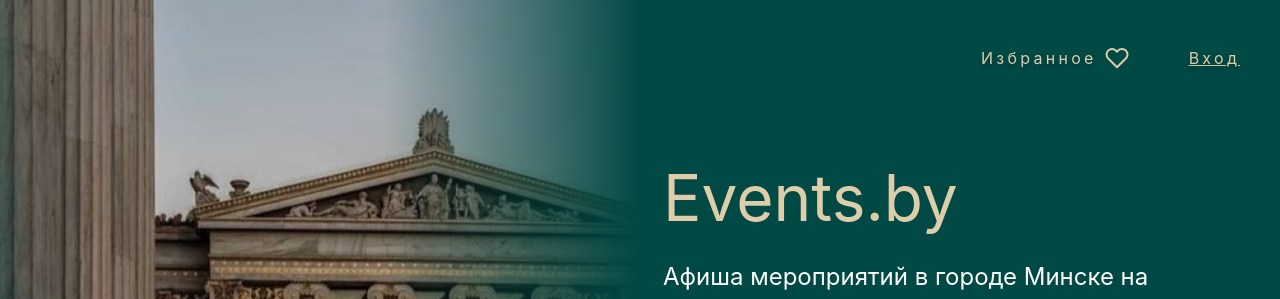
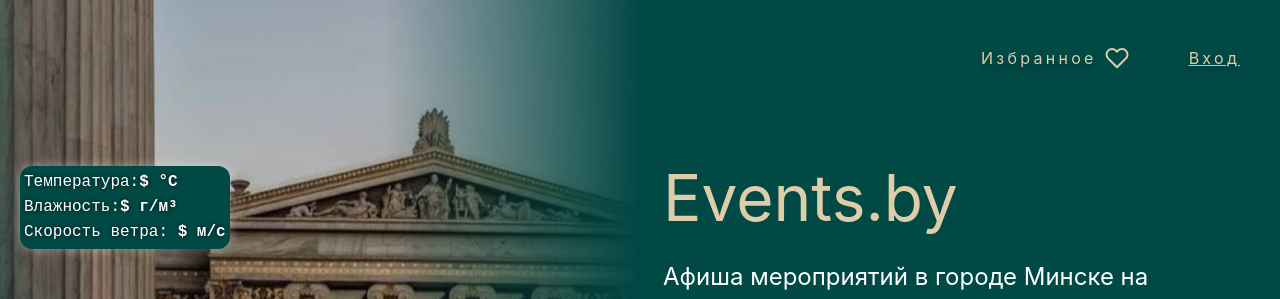
Before and after one commit to Altair20177/kursach-cards, a React (Create React App) app in the folder client/: page /main in a window 1280 px wide. Shown: the top 299 px of the page. Built offline with nearby package versions, Linux system fonts and the light colour scheme; no server answers.

Commit message:
feat: weather api

```diff
--- a/client/src/components/headers/Header.tsx
+++ b/client/src/components/headers/Header.tsx
@@ -10,6 +10,7 @@
 import ModalRequest from "../modal/ModalRequest";
 import back from "./images/header_back_1.png";
 import heartSvg from "./images/heart_1.svg";
+import Weather from "./Weather";
 
 interface HeaderProps {
   size: "small" | "big";
@@ -99,6 +100,7 @@
             </Text>
           </About>
         )}
+        <Weather />
       </HeaderBlock>
       <ModalContainer
         setIsAuth={setIsAuth}
--- /dev/null
+++ b/client/src/components/headers/Weather.tsx
@@ -0,0 +1,64 @@
+import { useEffect, useState } from "react";
+import axios from "axios";
+import { IWeather } from "./types";
+import { Image, Space, Typography } from "antd";
+import { CSSProperties } from "styled-components";
+import { Content } from "antd/es/layout/layout";
+
+const typographyStyles: CSSProperties = {
+  color: "#fff",
+  textShadow: "0 0 4px rgba(0, 0, 0, 0.8)",
+  fontSize: 16,
+  fontWeight: 500,
+  fontFamily: "monospace",
+};
+
+const contentStyles: CSSProperties = {
+  width: "fit-content",
+  background: "#004945",
+  borderRadius: 12,
+  boxShadow: "0 0 12px rgba(255, 255, 255, 0.4)",
+  padding: 4,
+  marginLeft: 20,
+};
+
+const Weather = () => {
+  const [weather, setWeather] = useState<IWeather | null>(null);
+  useEffect(() => {
+    axios
+      .get(
+        "https://api.openweathermap.org/data/2.5/weather?q=Minsk&lang=en&appid=a66ec9e461df30e546864f9dc8990933&units=metric"
+      )
+      .then((res) => {
+        setWeather(res.data);
+      });
+  }, []);
+  console.log(weather);
+  return (
+    <Content style={contentStyles}>
+      <Typography style={typographyStyles}>
+        <span>Температура:</span>
+        <strong>${weather?.main.temp} °C</strong>
+      </Typography>
+      <Typography style={typographyStyles}>
+        <span>Влажность:</span>
+        <strong>${weather?.main.humidity} г/м³</strong>
+      </Typography>
+      <Typography style={typographyStyles}>
+        <span>Скорость ветра:</span> <strong>${weather?.wind.speed} м/с</strong>
+      </Typography>
+      <Space>
+        {!!weather?.weather ? (
+          <Image
+            src={`http://openweathermap.org/img/wn/${weather?.weather[0].icon}.png`}
+            alt=""
+            preview={false}
+            title={weather?.weather[0].description}
+          />
+        ) : null}
+      </Space>
+    </Content>
+  );
+};
+
+export default Weather;
--- /dev/null
+++ b/client/src/components/headers/types.ts
@@ -0,0 +1,56 @@
+interface Coord {
+  lon: number;
+  lat: number;
+}
+
+interface Weather {
+  id: number;
+  main: string;
+  description: string;
+  icon: string;
+}
+
+interface Main {
+  temp: number;
+  feels_like: number;
+  temp_min: number;
+  temp_max: number;
+  pressure: number;
+  humidity: number;
+  sea_level: number;
+  grnd_level: number;
+}
+
+interface Wind {
+  speed: number;
+  deg: number;
+  gust: number;
+}
+
+interface Cloud {
+  all: number;
+}
+
+interface Sy {
+  type: number;
+  id: number;
+  country: string;
+  sunrise: number;
+  sunset: number;
+}
+
+export interface IWeather {
+  coord: Coord;
+  weather: Weather[];
+  base: string;
+  main: Main;
+  visibility: number;
+  wind: Wind;
+  clouds: Cloud;
+  dt: number;
+  sys: Sy;
+  timezone: number;
+  id: number;
+  name: string;
+  cod: number;
+}
```
